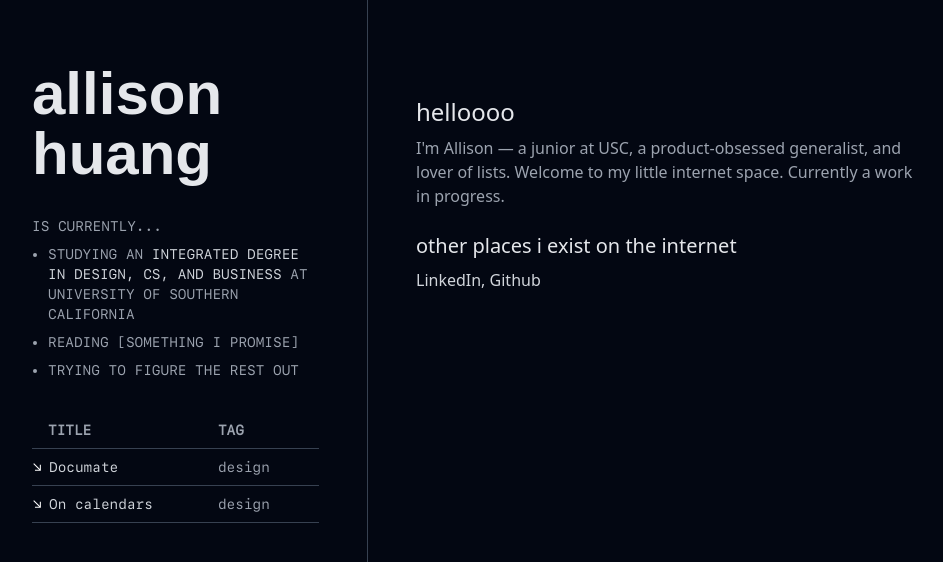
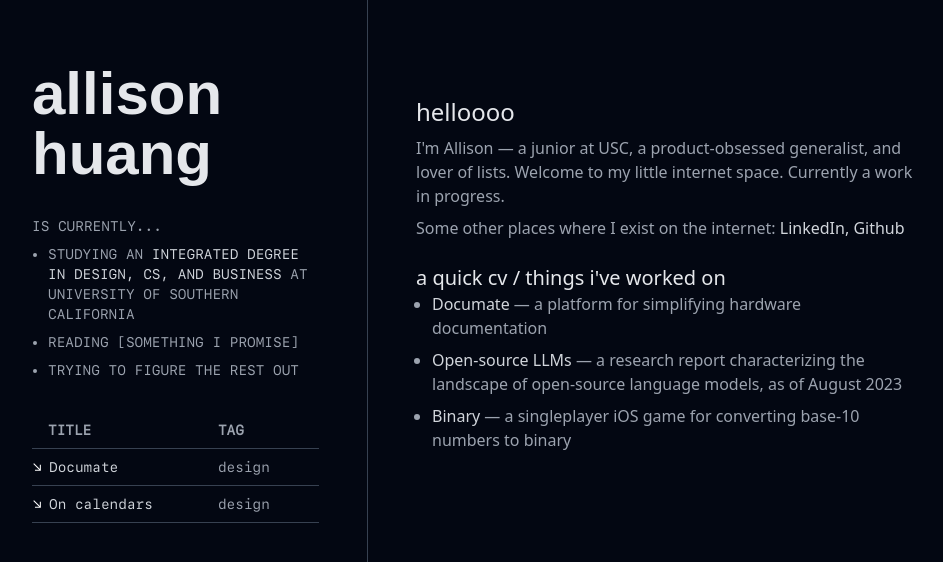
Before and after one commit to acyhuang/www.acyhuang, a React (Create React App) app: page / in a window 1280 px wide. Shown: the top 562 px of the page, without its empty margins (16-959 px from the left). Built offline with nearby package versions, Linux system fonts and the light colour scheme; a web font is replaced by a local one.

Commit message:
Added content

```diff
--- a/src/components/pages/home.js
+++ b/src/components/pages/home.js
@@ -4,9 +4,15 @@ const Home = () => (
     <div className='text-container'>
       <h1>helloooo</h1>
       <p>I'm Allison — a junior at USC, a product-obsessed generalist, and lover of lists. Welcome to my little internet space. Currently a work in progress. </p>
+      <p>Some other places where I exist on the internet: <a href="https://www.linkedin.com/in/allisoncyhuang/" target="_new">LinkedIn,</a> <a href="https://github.com/acyhuang" target="_new">Github</a></p>
 
-      <h2>other places i exist on the internet</h2>
-      <p><a href="https://www.linkedin.com/in/allisoncyhuang/" target="_new">LinkedIn,</a> <a href="https://github.com/acyhuang" target="_new">Github</a></p>
+      <h2>a quick cv / things i've worked on</h2>
+      <ul className="space-y-2">
+        <li><b><a href="https://acyhuang.com/documate">Documate</a></b> — a platform for simplifying hardware documentation</li>
+        <li><b><a href="https://drive.google.com/file/d/1q7-2F-vEmGJT4WjW0wFUkeeHGJuL9PtQ/view" target="_new">Open-source LLMs</a></b> — a research report characterizing the landscape of open-source language models, as of August 2023</li>
+        <li><b><a href="https://acyhuang.itch.io/acad415-final-binary" target="_new">Binary</a></b> — a singleplayer iOS game for converting base-10 numbers to binary</li>
+      </ul>
+
     </div>
 );
 
```
